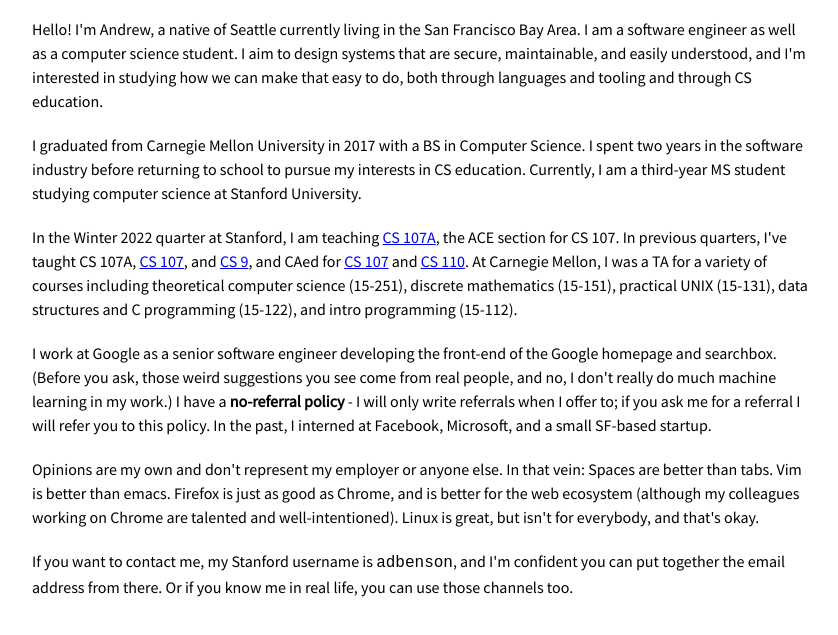
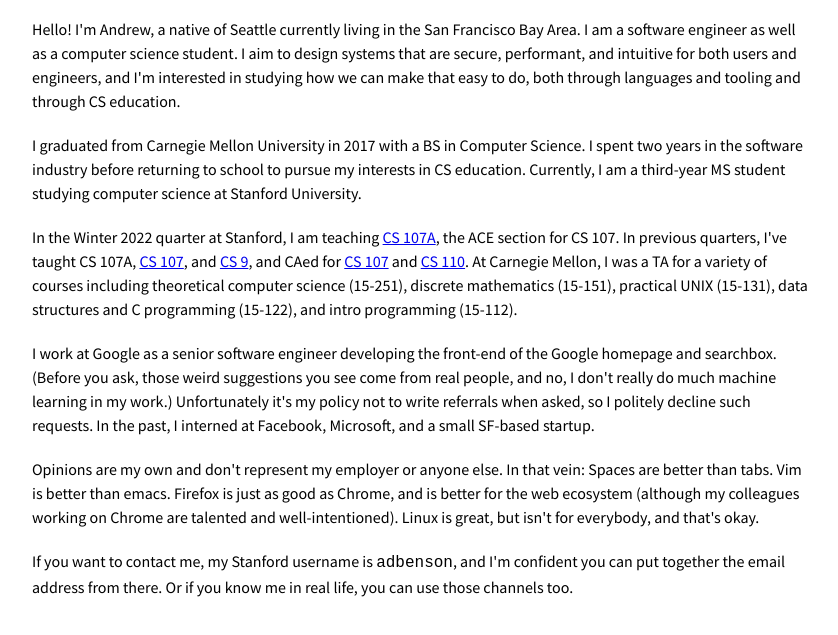
Before and after one commit to anbenson/anbenson.github.io, a plain HTML site: page index.html in a window 1280 px wide. Shown: the part 267-902 px from the top of the page, without its empty margins (218-1056 px from the left). Drawn offline with Linux system fonts and the light colour scheme.

Commit message:
Reword mission and no-referral policy

```diff
--- a/index.html
+++ b/index.html
@@ -29,10 +29,10 @@
         <article>
           <p>Hello! I'm Andrew, a native of Seattle currently living in the
           San Francisco Bay Area. I am a software engineer as well as a computer
-          science student. I aim to design systems that are secure,
-          maintainable, and easily understood, and I'm interested in studying
-          how we can make that easy to do, both through languages and tooling
-          and through CS education.</p>
+          science student. I aim to design systems that are secure, performant,
+          and intuitive for both users and engineers, and I'm interested in
+          studying how we can make that easy to do, both through languages and
+          tooling and through CS education.</p>
 
           <p>I graduated from Carnegie Mellon University in 2017 with a BS in
           Computer Science. I spent two years in the software industry before
@@ -55,10 +55,10 @@
           <p>I work at Google as a senior software engineer developing the
           front-end of the Google homepage and searchbox. (Before you ask, those
           weird suggestions you see come from real people, and no, I don't
-          really do much machine learning in my work.) I have a <b>no-referral
-          policy</b> - I will only write referrals when I offer to; if you ask
-          me for a referral I will refer you to this policy. In the past, I
-          interned at Facebook, Microsoft, and a small SF-based startup.</p>
+          really do much machine learning in my work.) Unfortunately it's my
+          policy not to write referrals when asked, so I politely decline such
+          requests. In the past, I interned at Facebook, Microsoft, and a small
+          SF-based startup.</p>
 
           <p>Opinions are my own and don't represent my employer or anyone else.
           In that vein: Spaces are better than tabs. Vim is better than emacs.
```
